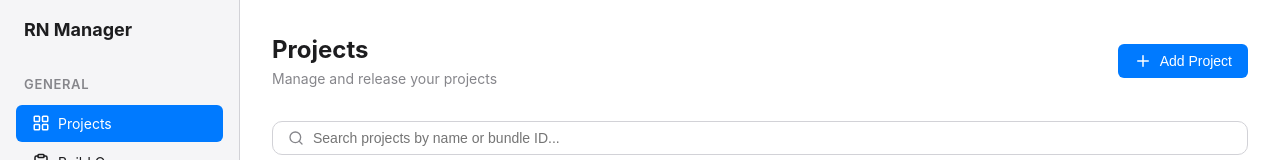
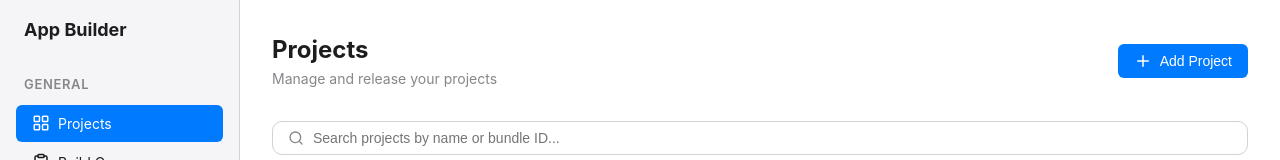
Before and after one commit to bonnguyenitc/app-builder, a React (Vite) app: page / in a window 1280 px wide. Shown: the top 160 px of the page. Built offline with nearby package versions, Linux system fonts and the light colour scheme.

Commit message:
feat: Rename the application from "tauri-app" or "RN Manager" to "App Builder" across all configurations and UI elements.

```diff
--- a/index.html
+++ b/index.html
@@ -4,7 +4,7 @@
     <meta charset="UTF-8" />
     <link rel="icon" type="image/svg+xml" href="/vite.svg" />
     <meta name="viewport" content="width=device-width, initial-scale=1.0" />
-    <title>Tauri + React + Typescript</title>
+    <title>App Builder</title>
   </head>
 
   <body>
--- a/package.json
+++ b/package.json
@@ -1,5 +1,5 @@
 {
-  "name": "tauri-app",
+  "name": "app-builder",
   "private": true,
   "version": "0.1.0",
   "type": "module",
--- a/src-tauri/tauri.conf.json
+++ b/src-tauri/tauri.conf.json
@@ -1,6 +1,6 @@
 {
   "$schema": "https://schema.tauri.app/config/2",
-  "productName": "tauri-app",
+  "productName": "App Builder",
   "version": "0.1.0",
   "identifier": "com.appbuilder.releasemanager",
   "build": {
@@ -12,7 +12,7 @@
   "app": {
     "windows": [
       {
-        "title": "tauri-app",
+        "title": "App Builder",
         "width": 800,
         "height": 600
       }
--- a/src/App.tsx
+++ b/src/App.tsx
@@ -23,7 +23,7 @@ function App() {
       <div className="app-container">
         <aside className="sidebar">
           <div style={{ marginBottom: 'var(--spacing-xl)', paddingLeft: 'var(--spacing-sm)' }}>
-            <h2 style={{ fontSize: '18px', fontWeight: 700 }}>RN Manager</h2>
+            <h2 style={{ fontSize: '18px', fontWeight: 700 }}>App Builder</h2>
           </div>
 
           <nav className="sidebar-nav">
```
